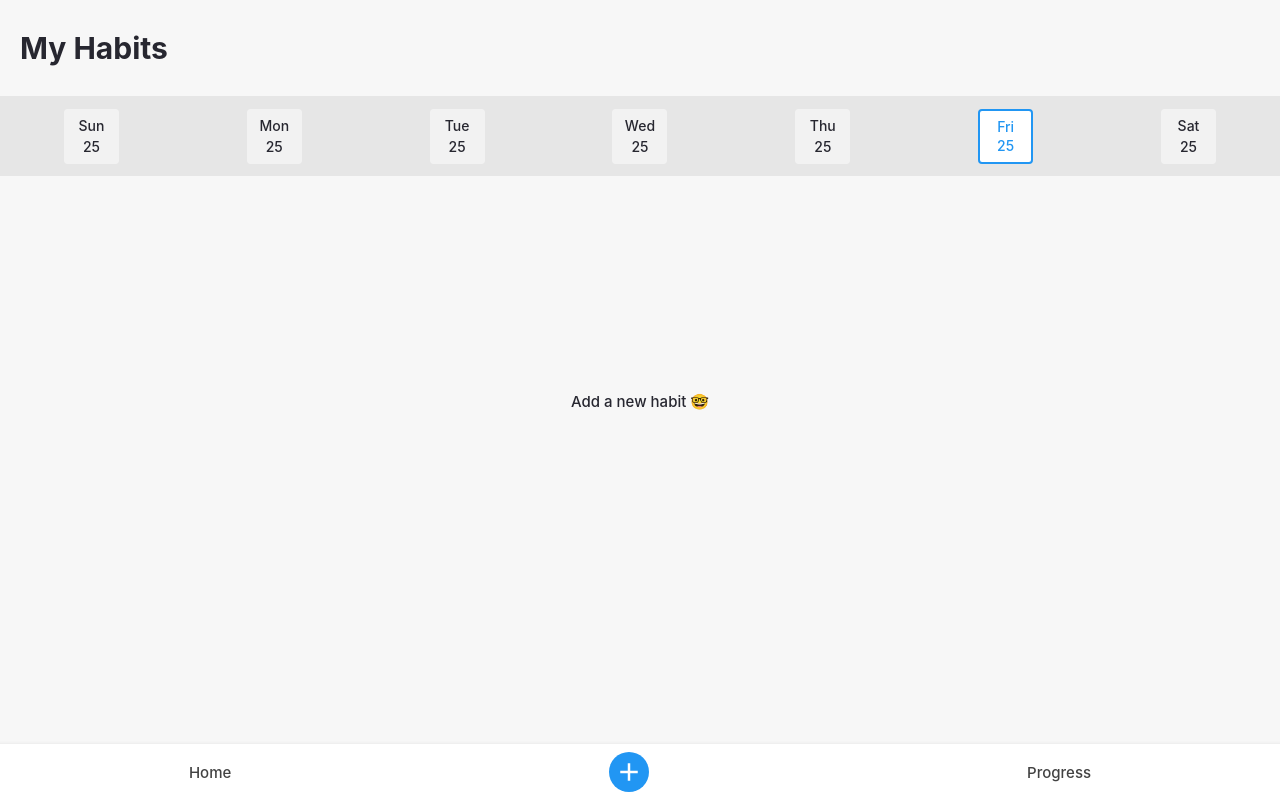
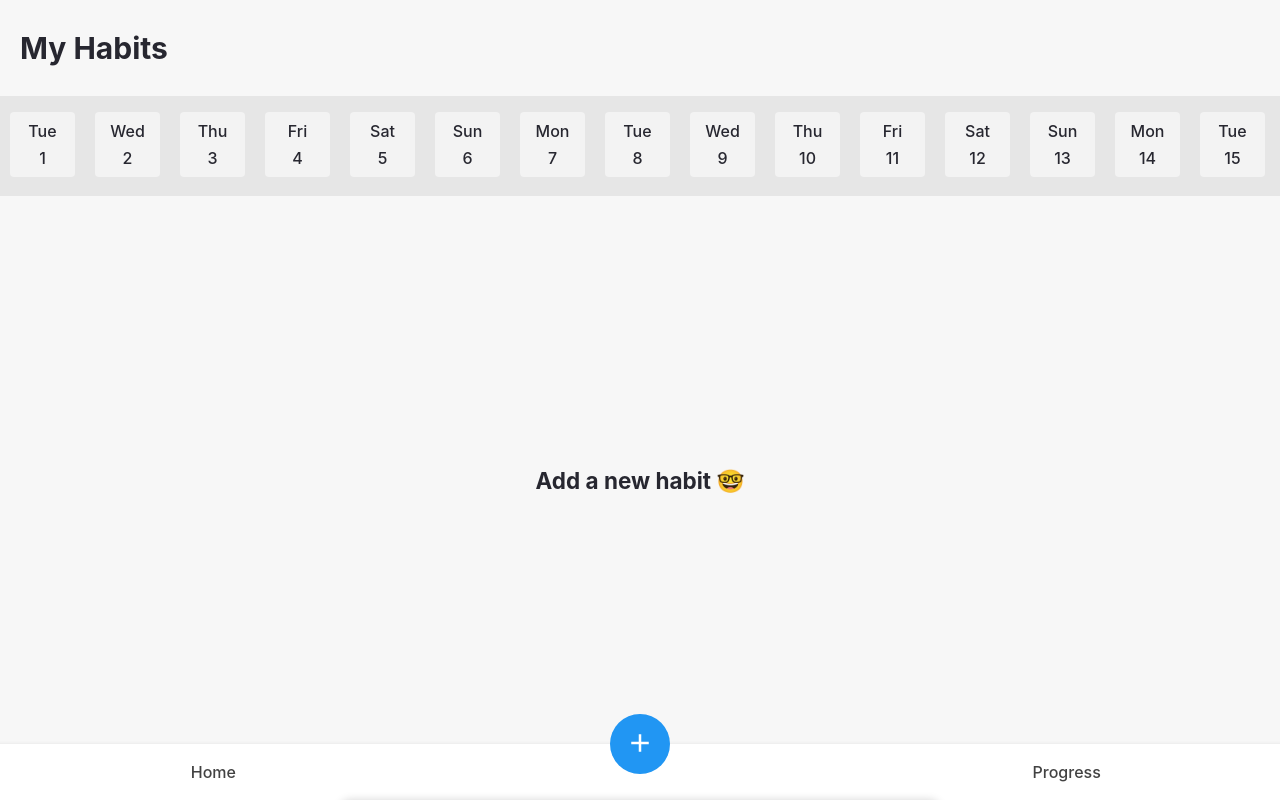
Before and after one commit to gokulkrishh/habits-tracker, a React (Create React App) app: page / in a window 1280 px wide. Built offline with nearby package versions, Linux system fonts and the light colour scheme.

Commit message:
Some changes for UI

```diff
--- a/public/index.html
+++ b/public/index.html
@@ -3,7 +3,7 @@
   <head>
     <meta charset="utf-8" />
     <link rel="shortcut icon" href="%PUBLIC_URL%/favicon.ico" />
-    <meta name="viewport" content="width=device-width,initial-scale=1" />
+    <meta name="viewport" content="width=device-width, initial-scale=1.0, maximum-scale=1.0, user-scalable=no" />
     <meta name="theme-color" content="#272730" />
     <!--
       manifest.json provides metadata used when your web app is added to the
--- a/src/AddHabit/styles.scss
+++ b/src/AddHabit/styles.scss
@@ -6,12 +6,13 @@
   background-color: #fff;
   border-top-left-radius: 10px;
   border-top-right-radius: 10px;
-  transform: translateY(260px);
-  height: 260px;
+  transform: translateY(350px);
+  height: 350px;
   padding: 15px;
   transition: transform 200ms ease-in-out;
   max-width: 600px;
   margin: auto;
+  box-shadow: 0 0px 8px rgba(0,0,0,0.17);
 
   &.show {
     transform: translateY(0);
@@ -21,11 +22,12 @@
     height: 5px;
     display: flex;
     justify-content: center;
-    margin-top: 10px;
+    margin-top: 5px;
+    cursor: pointer;
 
     span {
       border-radius: 4px;
-      background-color: #eee;
+      background-color: #c1c0c0;
       display: inline-block;
       height: inherit;
       width: 30px;
@@ -42,12 +44,14 @@
   }
 
   h2 {
-    margin-bottom: 15px;
+    margin-bottom: 25px;
+    font-size: 25px;
   }
 
   .form__group {
     display: flex;
     height: 55px;
+    margin-bottom: 10px;
 
     &:first-child {
       flex-direction: column;
@@ -60,7 +64,7 @@
     width: 50%;
 
     input {
-      width: 95%;
+      width: 95%;;
     }
 
     &:last-of-type {
@@ -73,11 +77,12 @@
   }
 
   input {
-    border-radius: 2px;
+    border-radius: 4px;
     border: 1px solid #eee;
     outline: none;
     padding: 10px 8px;
-    font-size: 14px;
+    font-size: 15px;
+    height: 48px;
 
     &:focus {
       border-color: #1976d2;
@@ -86,6 +91,8 @@
 
   button {
     margin: 15px 0;
-    height: 40px;
+    height: 48px;
+    border-radius: 4px;
+    font-size: 16px;
   }
 }
--- a/src/App.js
+++ b/src/App.js
@@ -1,19 +1,25 @@
-import React, { Component } from "react";
+import React from "react";
+import dayjs from "dayjs";
 
 import Home from "./Home";
+import Habits from "./Habits";
 import BottomBar from "./BottomBar";
+
+import localStorageUtils from "./localStorageUtils";
 
 import "./App.scss";
 
-class App extends Component {
-  render() {
+const App = props => {
+  const today = dayjs().format("DD-MMM-YYYY");
+  const habits = localStorageUtils.get(today);
+
   return (
     <div className="App">
       <Home />
+      <Habits habits={habits} />
       <BottomBar />
     </div>
   );
-  }
-}
+};
 
 export default App;
--- a/src/BottomBar/styles.scss
+++ b/src/BottomBar/styles.scss
@@ -10,33 +10,32 @@
   user-select: none;
 
   ul {
-    justify-content: space-around;
-    height: inherit;
-  }
-
-  ul,
-  li > button {
-    display: flex;
-    align-items: center;
-  }
-
-  li > button {
-    justify-content: center;
-    cursor: pointer;
-    height: 40px;
-    width: 40px;
-    outline: none;
-    border-radius: 50%;
+    display: grid;
+    grid-template-columns: 1fr 1fr 1fr;
   }
 
   li {
-    display: flex;
-    align-items: center;
-    flex-direction: column;
+    text-align: center;
+    line-height: 56px;
   }
 
-  img {
-    width: 30px;
-    height: 30px;
+  li button {
+    justify-content: center;
+    cursor: pointer;
+    height: 60px;
+    width: 60px;
+    outline: none;
+    border-radius: 50%;
+    top: -30px;
+    position: relative;
+
+    img {
+      width: 30px;
+      height: 30px;
+    }
+  }
+
+  a {
+    font-size: 16px;
   }
 }
--- a/src/Calender/index.js
+++ b/src/Calender/index.js
@@ -1,21 +1,27 @@
 import React, { Component } from "react";
+import dayjs from "dayjs";
 
 import "./styles.scss";
 
 class Calender extends Component {
   state = {
-    today: new Date().getDay(),
+    today: new Date().getDate(),
+    totalDays: new Date(new Date().getFullYear(), new Date().getMonth() + 1, 0).getDate(),
     days: ["Sun", "Mon", "Tue", "Wed", "Thu", "Fri", "Sat"]
   };
 
   renderDays() {
-    const { days, today } = this.state;
-    return days.map((day, index) => (
-      <li key={day} className={today === index ? "active" : ""}>
-        <span>{day}</span>
-        <span>25</span>
-      </li>
-    ));
+    const { days, today, totalDays } = this.state;
+    return Array.from(Array(totalDays).keys()).map((day, index) => {
+      const date = `${new Date().getMonth() + 1}-${day + 1}-${new Date().getFullYear()}`;
+      const dayOfDate = dayjs(date).day();
+      return (
+        <li key={day} className={today === dayjs(date).date() ? "active" : ""}>
+          <span>{days[dayOfDate]}</span>
+          <span>{day + 1}</span>
+        </li>
+      );
+    });
   }
 
   render() {
--- a/src/Calender/styles.scss
+++ b/src/Calender/styles.scss
@@ -1,30 +1,26 @@
 .Calender {
-  height: 80px;
+  height: 100px;
   background-color: #e6e6e6;
-  position: sticky;
-  top: 0;
+  overflow: auto;
 
   ul {
-    display: flex;
-    align-items: center;
-    justify-content: space-around;
-    height: inherit;
+    white-space: nowrap;
   }
 
   li {
-    height: 55px;
-    width: 55px;
+    height: 65px;
+    width: 65px;
     background-color: rgba(255, 255, 255, 0.5);
     text-align: center;
     border-radius: 4px;
     padding: 6px;
-    font-size: 14px;
     font-weight: 500;
     cursor: pointer;
-    display: flex;
+    display: inline-flex;
     flex-direction: column;
     justify-content: space-around;
     user-select: none;
+    margin: 15px 10px;
 
     &:active {
       opacity: 0.7;
@@ -34,6 +30,11 @@
       border: 2px solid #2196F3;
       background-color: #fff;
       color: #2196F3;
+      font-weight: bold;
+    }
+
+    span {
+      font-size: 16px;
     }
   }
 }
--- a/src/Habits/index.js
+++ b/src/Habits/index.js
@@ -1,4 +1,6 @@
 import React from "react";
+
+import tickSVG from "./tick.svg";
 
 import "./styles.scss";
 
@@ -8,7 +10,7 @@ const Habits = props => {
   if (!props.habits.length)
     return (
       <div className="Habits__empty">
-        <p>Add a new habit 🤓</p>
+        <h2>Add a new habit 🤓</h2>
       </div>
     );
 
@@ -19,7 +21,9 @@ const Habits = props => {
           <div className="card" key={habit.id}>
             <label className="card__checkbox">
               <input type="checkbox" checked={habit.done} />
-              <span />
+              <span>
+                <img src={tickSVG} alt="done" />
+              </span>
             </label>
             <div className="card__info">
               <h3 className="name">{habit.name}</h3>
--- a/src/Habits/styles.scss
+++ b/src/Habits/styles.scss
@@ -1,13 +1,14 @@
 .Habits {
-  height: 100%;
   padding: 15px;
+  overflow: auto;
+  margin-top: 25px;
 
   &__empty {
     height: 100%;
     display: flex;
     align-items: center;
     justify-content: center;
-    height: 450px;
+    height: calc(100% - 230px);
   }
 }
 
@@ -16,11 +17,12 @@
   max-width: 480px;
   height: 100px;
   margin: 0 auto;
-  background-color: #e6e6e6;
+  background-color: #fff;
   margin-bottom: 20px;
   border-radius: 8px;
   display: flex;
   align-items: center;
+  box-shadow: 0 1px 3px rgba(0,0,0,0.12), 0 1px 2px rgba(0,0,0,0.24);
 
   &__checkbox {
     width: 60px;
@@ -30,10 +32,18 @@
     span {
       width: 30px;
       height: 30px;
+      display: flex;
+      align-items: center;
+      justify-content: center;
+      background: #fff;
+      border: 1px solid #9E9E9E;
+      border-radius: 50%;
+    }
+
+    img {
+      width: 15px;
+      height: 15px;
       display: inline-block;
-      background: #fff;
-      border: 2px solid #b9b8b8;
-      border-radius: 50%;
     }
 
     input {
--- a/src/Home/index.js
+++ b/src/Home/index.js
@@ -1,21 +1,14 @@
 import React from "react";
-import dayjs from "dayjs";
 
 import Calender from "../Calender";
-import Habits from "../Habits";
-import localStorageUtils from "../localStorageUtils";
 
 import "./styles.scss";
 
 const Home = props => {
-  const today = dayjs().format("DD-MMM-YYYY");
-  const habits = localStorageUtils.get(today);
-  console.log("habits --->", habits); // eslint-disable-line
   return (
     <div className="Home">
       <h1>My Habits</h1>
       <Calender />
-      <Habits habits={habits} />
     </div>
   );
 };
--- a/src/Home/styles.scss
+++ b/src/Home/styles.scss
@@ -1,6 +1,4 @@
 .Home {
-  height: 100%;
-
   h1 {
     padding: 30px 20px 30px 20px;
   }
```
Also changed, not shown: src/Habits/tick.svg (added), 1 other file (tests, documents, lock files or other folders). Lines whose indentation alone changed are shown as unchanged.
